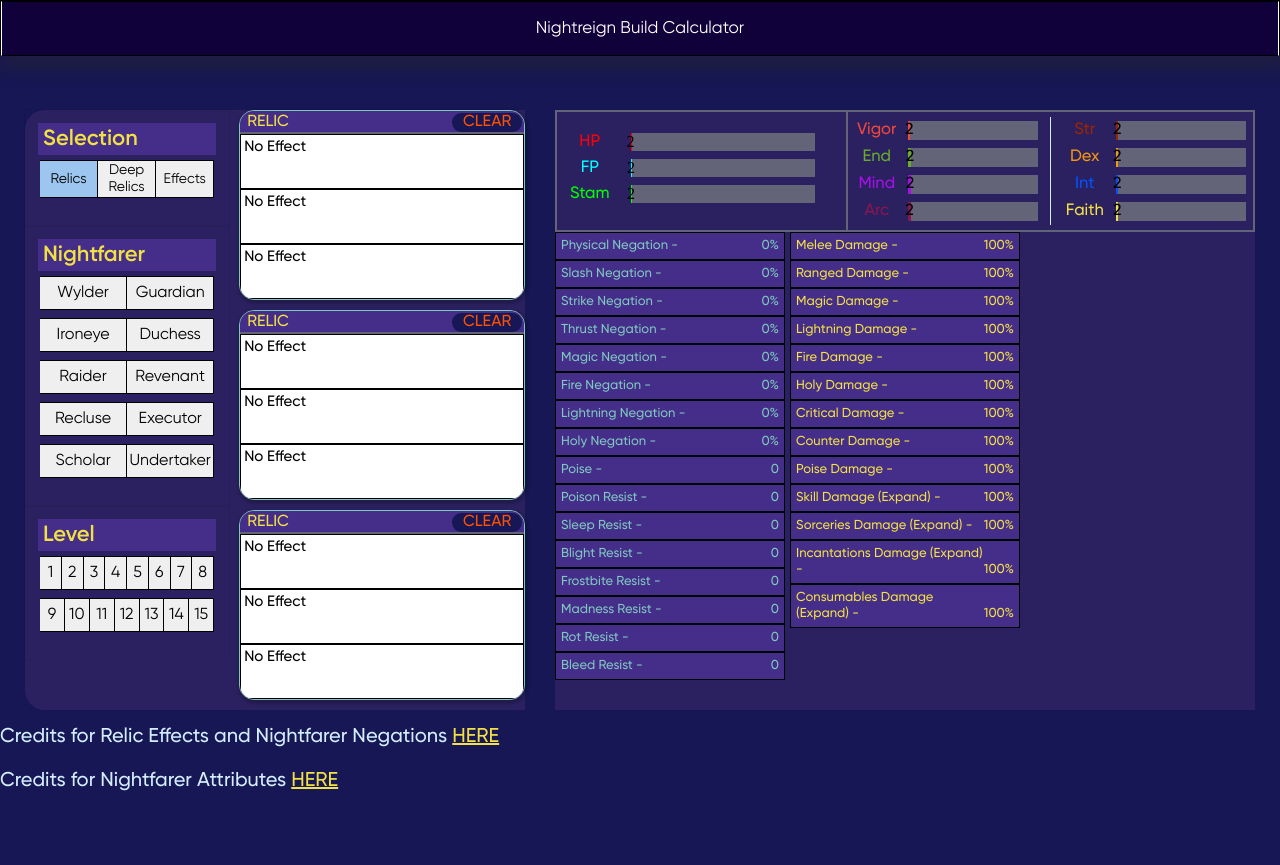
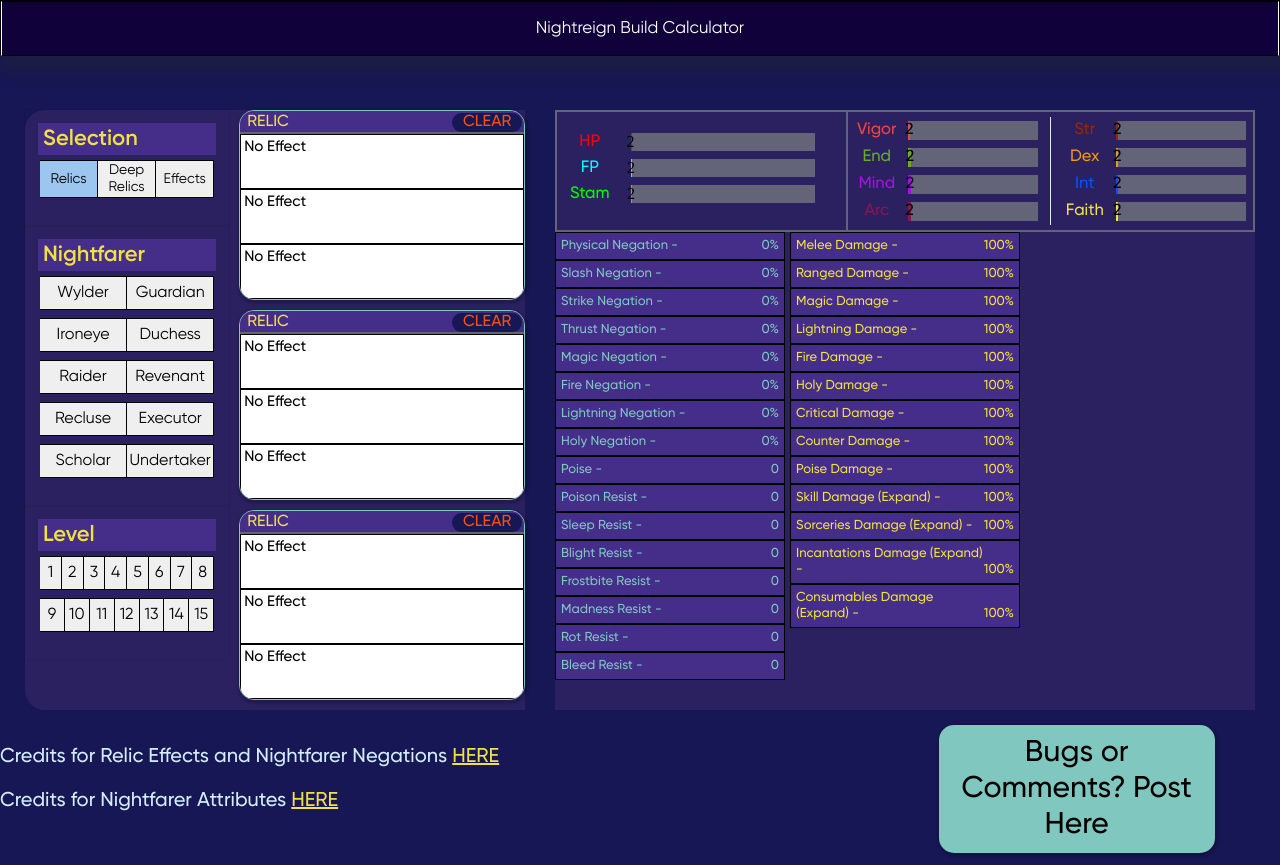
Before and after one commit to NLanese/the-codex, a Next.js app: page /showcases/projects/nightreign in a window 1280 px wide. Built offline with nearby package versions, Linux system fonts and the light colour scheme.

Commit message:
Update nightreign.js

```diff
--- a/pages/showcases/projects/nightreign.js
+++ b/pages/showcases/projects/nightreign.js
@@ -941,7 +941,8 @@ function renderRelicModal(){
 function renderCredits(pos){
     if (!isMobile && pos === "bottom"){
         return(
-            <div style={{alignSelf: 'flex-end', marginTop: 90, flex: 1}}>
+            <div style={{alignSelf: 'flex-end', marginTop: 90, flex: 1, display: 'flex', flexDirection: 'row'}}>
+                <div style={{flex: 8}}>
                     <p style={{...Styles.Fonts.basicX, color: silverLining}}>
                         Credits for Relic Effects and Nightfarer Negations <a style={{color: graceGiven}} href="https://docs.google.com/spreadsheets/d/1meXOw4jR1hh7YXVMeijWwSDIXnCw6Tk4hTZPq2qvyK4/edit?gid=1078794188#gid=1078794188">HERE</a>
                     </p>
@@ -949,17 +950,46 @@ function renderCredits(pos){
                         Credits for Nightfarer Attributes <a style={{color: graceGiven}} href="https://eldenringnightreign.wiki.fextralife.com/Nightfarers+(Classes)">HERE</a>
                     </p>
                 </div>
+                <div style={{flex: 4}}>
+                    <OstCard style={{backgroundColor: silveredNight, height: '100%', width: '60%', marginLeft: '20%', fontSize: 30, textAlign: 'center', paddingBottom: 0, marginBottom: 0}}
+                        onClick={() => {
+                            window.open(
+                              "https://www.reddit.com/r/Nightreign/comments/1ppvb4w/build_calculator_released/",
+                              "_blank",
+                              "noopener,noreferrer"
+                            )
+                          }}
+                    >
+                        Bugs or Comments? Post Here
+                    </OstCard>
+                </div>
+            </div>
         )
     }
     else if (isMobile && pos === "top"){
         return(
-            <div style={{alignSelf: 'flex-end', marginTop: 0, flex: 1}}>
+            <div style={{alignSelf: 'flex-end', marginTop: 0, flex: 1, display: 'flex', flexDirection: 'row'}}>
+                <div style={{flex: 8}}>
                     <p style={{...Styles.Fonts.basicX, color: silverLining}}>
                         Credits for Relic Effects and Nightfarer Negations <a style={{color: graceGiven}} href="https://docs.google.com/spreadsheets/d/1meXOw4jR1hh7YXVMeijWwSDIXnCw6Tk4hTZPq2qvyK4/edit?gid=1078794188#gid=1078794188">HERE</a>
                     </p>
                     <p style={{...Styles.Fonts.basicX, color: silverLining}}>
                         Credits for Nightfarer Attributes <a style={{color: graceGiven}} href="https://eldenringnightreign.wiki.fextralife.com/Nightfarers+(Classes)">HERE</a>
                     </p>
+                </div>
+                <div style={{flex: 4}}>
+                    <OstCard style={{backgroundColor: silveredNight, height: '80%', width: '60%', marginLeft: '20%', fontSize: 20, textAlign: 'center', paddingBottom: 0, marginBottom: 0}}
+                        onClick={() => {
+                            window.open(
+                              "https://www.reddit.com/r/Nightreign/comments/1ppvb4w/build_calculator_released/",
+                              "_blank",
+                              "noopener,noreferrer"
+                            )
+                          }}
+                    >
+                        Bugs or Comments? Post Here
+                    </OstCard>
+                </div>
             </div>
         )
     }
```
Lines whose indentation alone changed are shown as unchanged.
